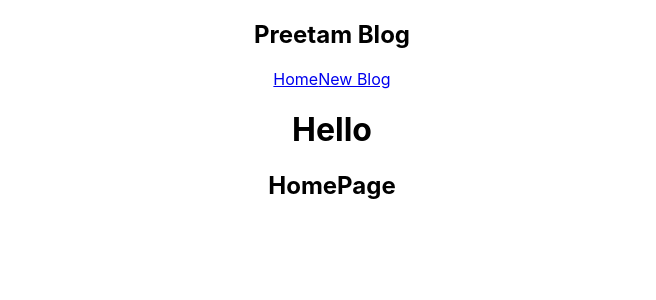
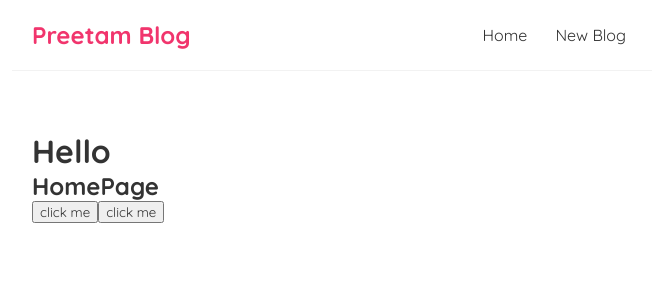
Before and after one commit to Leoravoe/React-tutorial, a React (Create React App) app: page / in a window 1280 px wide. Shown: the top 300 px of the page, without its empty margins (308-964 px from the left). Built offline with nearby package versions, Linux system fonts and the light colour scheme.

Commit message:
click event

```diff
--- a/src/App.css
+++ /dev/null
@@ -1,38 +0,0 @@
-.App {
-  text-align: center;
-}
-
-.App-logo {
-  height: 40vmin;
-  pointer-events: none;
-}
-
-@media (prefers-reduced-motion: no-preference) {
-  .App-logo {
-    animation: App-logo-spin infinite 20s linear;
-  }
-}
-
-.App-header {
-  background-color: #282c34;
-  min-height: 100vh;
-  display: flex;
-  flex-direction: column;
-  align-items: center;
-  justify-content: center;
-  font-size: calc(10px + 2vmin);
-  color: white;
-}
-
-.App-link {
-  color: #61dafb;
-}
-
-@keyframes App-logo-spin {
-  from {
-    transform: rotate(0deg);
-  }
-  to {
-    transform: rotate(360deg);
-  }
-}
--- a/src/App.js
+++ b/src/App.js
@@ -1,4 +1,3 @@
-import './App.css';
 import Navbar from './Navbar'
 import Home from './Home';
 
--- a/src/Home.js
+++ b/src/Home.js
@@ -1,7 +1,17 @@
 const Home = () => {
+    const clicking = ()=>{
+        console.log("Hello i m preetam")
+    }
+    const click = (name)=>{
+        console.log("hello i m "+name + " again")
+    }
     return (
         <div className="home">
             <h2>HomePage</h2>
+            <button onClick={clicking}>click me</button>
+            <button onClick={()=>{
+                click("preetam")
+            }}>click me</button>
         </div>
      );
 }
--- a/src/index.css
+++ b/src/index.css
@@ -1,13 +1,35 @@
-body {
+@import url('https://fonts.googleapis.com/css2?family=Quicksand:wght@300;400;500;600;700&display=swap');
+
+/* base styles */
+* {
   margin: 0;
-  font-family: -apple-system, BlinkMacSystemFont, 'Segoe UI', 'Roboto', 'Oxygen',
-    'Ubuntu', 'Cantarell', 'Fira Sans', 'Droid Sans', 'Helvetica Neue',
-    sans-serif;
-  -webkit-font-smoothing: antialiased;
-  -moz-osx-font-smoothing: grayscale;
+  font-family: "Quicksand";
+  color: #333;
 }
-
-code {
-  font-family: source-code-pro, Menlo, Monaco, Consolas, 'Courier New',
-    monospace;
+.navbar {
+  padding: 20px;
+  display: flex;
+  align-items: center;
+  max-width: 600px;
+  margin: 0 auto;
+  border-bottom: 1px solid #f2f2f2;
 }
+.navbar h1 {
+  color: #f1356d;
+}
+.navbar .links {
+  margin-left: auto;
+}
+.navbar a {
+  margin-left: 16px;
+  text-decoration: none;
+  padding: 6px;
+}
+.navbar a:hover {
+  color: #f1356d;
+}
+.content {
+  max-width: 600px;
+  margin: 40px auto;
+  padding: 20px;
+}
```
